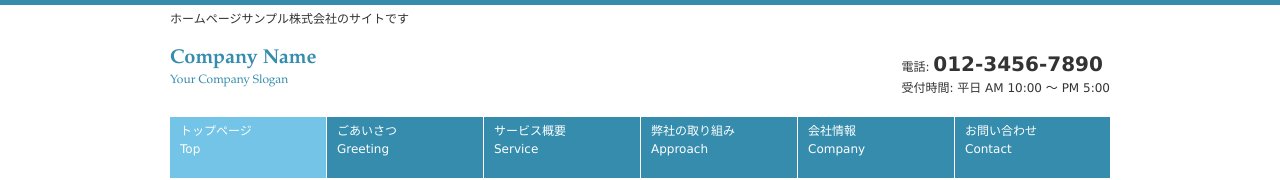
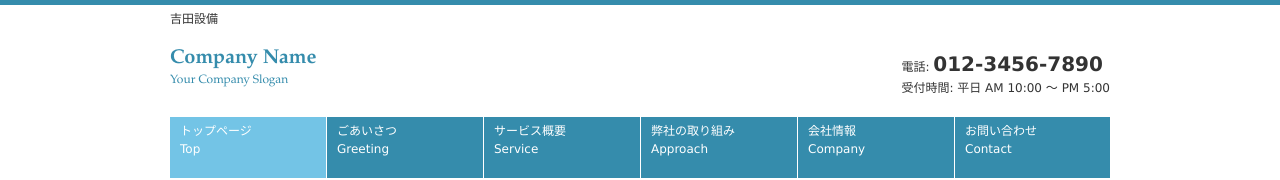
Before and after one commit to yoshisetsu/homepage, a plain HTML site: page index.html in a window 1280 px wide. Shown: the top 180 px of the page. Drawn offline with Linux system fonts and the light colour scheme.

Commit message:
タイトル変更

```diff
--- a/index.html
+++ b/index.html
@@ -17,7 +17,7 @@
 <div id="header">
 	<div class="inner">
 
-  	<h1>ホームページサンプル株式会社のサイトです</h1>
+  	<h1>吉田設備</h1>
 
 		<!-- ロゴ -->
 		<div class="logo">
```
